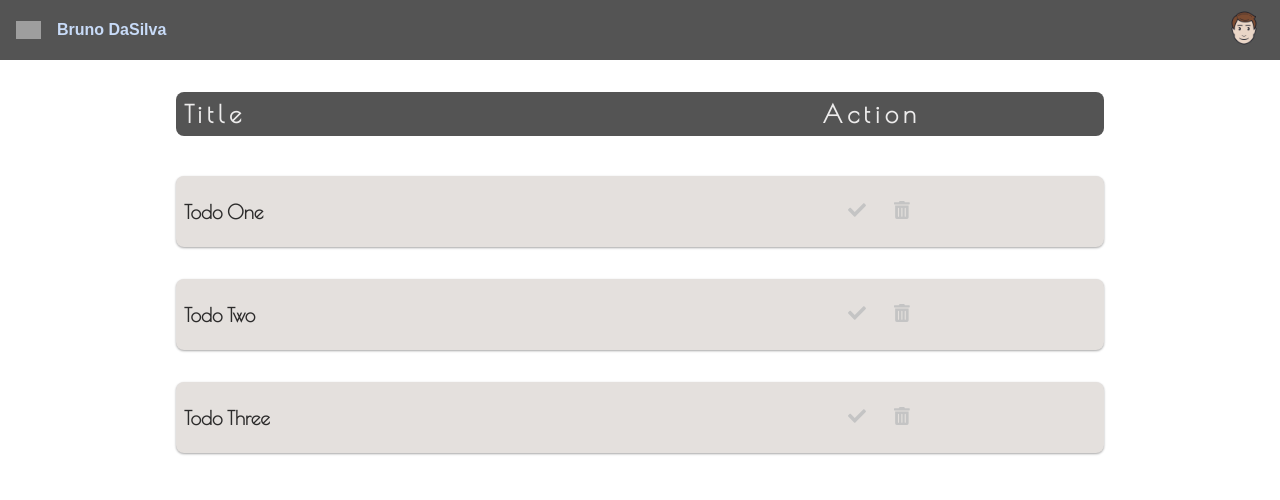
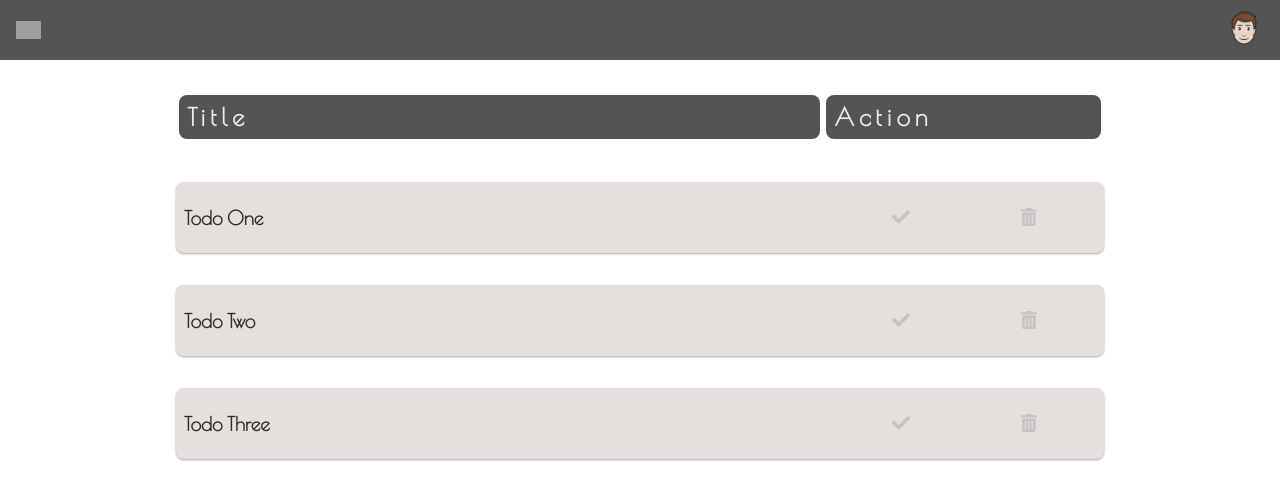
Before and after one commit to Brunno-DaSilva/todoapp-angular, an Angular app: page / in a window 1280 px wide. Shown: the top 500 px of the page. Built offline with nearby package versions, Linux system fonts and the light colour scheme; grey boxes are pictures that could not be loaded.

Commit message:
added styles to todos-items

```diff
--- a/src/app/components/todo-item/todo-item.component.scss
+++ b/src/app/components/todo-item/todo-item.component.scss
@@ -24,11 +24,17 @@
   }
   .item__complete {
     display: flex;
+    justify-content: center;
+    align-items: center;
     width: 30%;
     padding: 0.5rem;
 
     .complete--check {
       padding: 0.5rem;
+      width: 49%;
+      display: flex;
+      justify-content: center;
+      align-items: center;
 
       button {
         &:hover {
@@ -38,7 +44,11 @@
       }
     }
     .complete--delete {
+      display: flex;
+      justify-content: center;
+      align-items: center;
       padding: 0.5rem;
+      width: 49%;
 
       button {
         &:hover {
--- a/src/app/components/todos/todos.component.scss
+++ b/src/app/components/todos/todos.component.scss
@@ -15,17 +15,22 @@
   .todos__header {
     display: flex;
     width: 100%;
-    background-color: #545454;
-    padding: 0.5rem;
-    border-radius: 0.5rem;
     letter-spacing: 5px;
     font-size: 1.3rem;
 
     .header__title {
       width: 70%;
+      padding: 0.5rem;
+      background-color: #545454;
+      border-radius: 0.5rem;
+      margin: 0.2rem;
     }
     .header__action {
       width: 30%;
+      border-radius: 0.5rem;
+      padding: 0.5rem;
+      margin: 0.2rem;
+      background-color: #545454;
     }
   }
   .todos__items {
--- a/src/app/components/toolbar/toolbar.component.html
+++ b/src/app/components/toolbar/toolbar.component.html
@@ -2,10 +2,9 @@
 <div class="toolbar" role="banner">
   <img
     width="25"
-    alt="Angular Logo"
+    alt="Bruno Logo"
     src="https://res.cloudinary.com/duprwuo4j/image/upload/v1574831158/imgs_starwars/imgs/BLOGO_k36v5y.png"
   />
-  <span>Bruno DaSilva</span>
   <div class="spacer"></div>
   <a
     aria-label="Bruno Portfolio"
```
